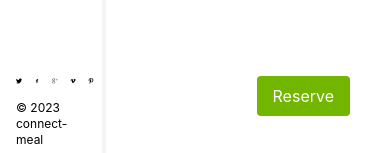
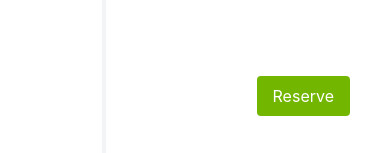
Before and after one commit to JoyTaribagshaw/meal_connect-frontend, a React (Create React App) app: page /myReservations in a window 390 px wide. Shown: the part 688-841 px from the top of the page. Built offline with nearby package versions, Linux system fonts and the light colour scheme.

Commit message:
Add more responsiveness in navigation

```diff
--- a/src/components/cards/mealInfo.css
+++ b/src/components/cards/mealInfo.css
@@ -2,6 +2,6 @@
   position: relative;
 }
 
-.slick-next {
+/* .slick-next {
   display: none !important;
-}
+} */
--- a/src/components/navigation/Navigation.js
+++ b/src/components/navigation/Navigation.js
@@ -36,7 +36,7 @@ function Navigation() {
           </li>
         </ul>
       </div>
-      <div>
+      <div className="vss:w-full hidden vss:block">
         <ul className="flex gap-3 p-2">
           <li><a href="#new"><img src={tw} alt="tw" className="w-4" /></a></li>
           <li><a href="#new"><img src={fb} alt="fb" className="w-4" /></a></li>
```
